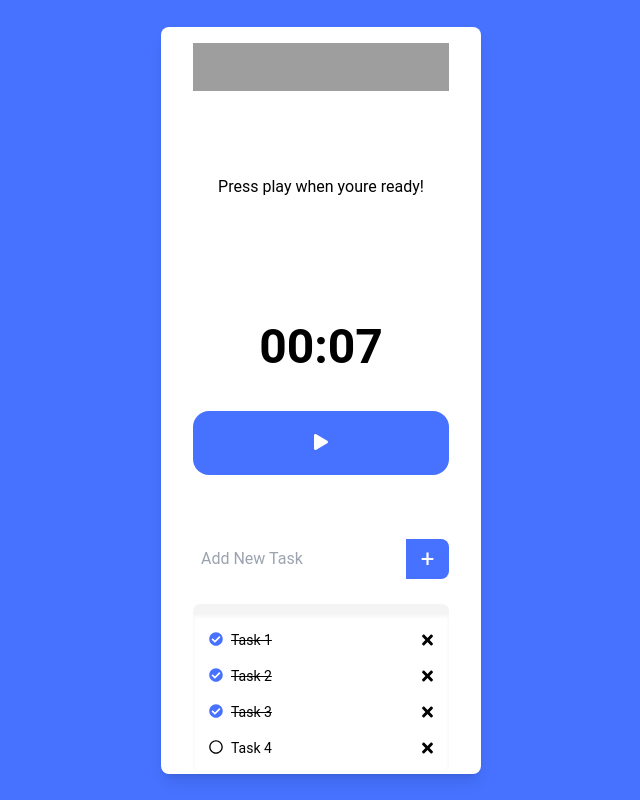
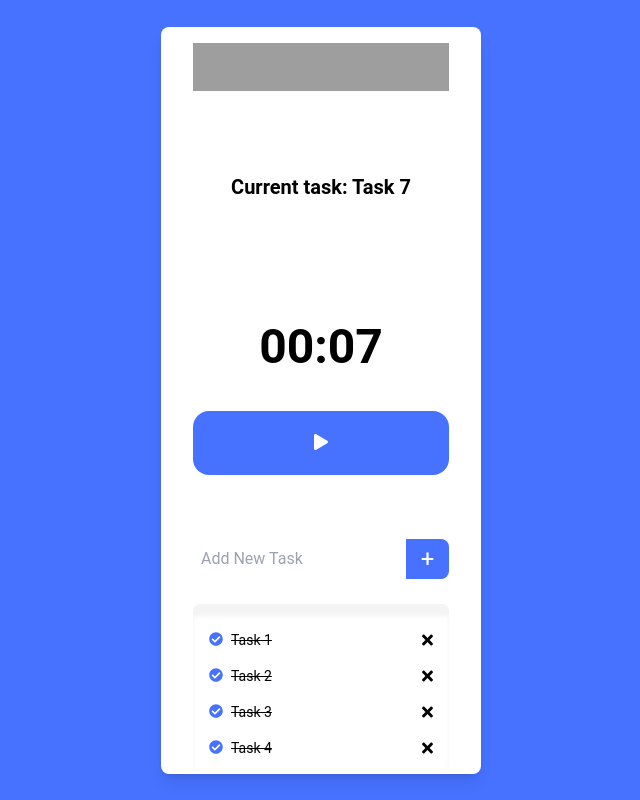
Before and after one commit to zda17/pomodoro, a React (Create React App) app: page / in a window 1280 px wide. Shown: the whole page, without its empty margins (319-959 px from the left). Built offline with nearby package versions, Linux system fonts and the light colour scheme; no server answers; data requests are answered from the project's data file; grey boxes are pictures that could not be loaded.

Commit message:
displaying current task

```diff
--- a/db.json
+++ b/db.json
@@ -17,17 +17,17 @@
     },
     {
       "text": "Task 4",
-      "completed": false,
+      "completed": true,
       "id": 4
     },
     {
       "text": "Task 5",
-      "completed": false,
+      "completed": true,
       "id": 5
     },
     {
       "text": "Task 6",
-      "completed": false,
+      "completed": true,
       "id": 6
     },
     {
--- a/src/components/Tasks.js
+++ b/src/components/Tasks.js
@@ -31,8 +31,17 @@ const Tasks = ({ toggleTimer, timerActive, setAlert }) => {
 
     useEffect(() => {
         const getCurrentTask = () => {
-            const currentTask = tasks.find((task) => task.completed === false);
-            setCurrentTask(currentTask);
+            let currentTask = tasks.find((task) => task.completed === false);
+
+            if (currentTask) {
+                currentTask = currentTask.text;
+                setCurrentTask(currentTask);
+                setAlert(
+                    <>
+                        <span className="font-bold text-xl">Current task: {currentTask} </span>
+                    </>
+                )
+            }
         }
 
         getCurrentTask();
```
